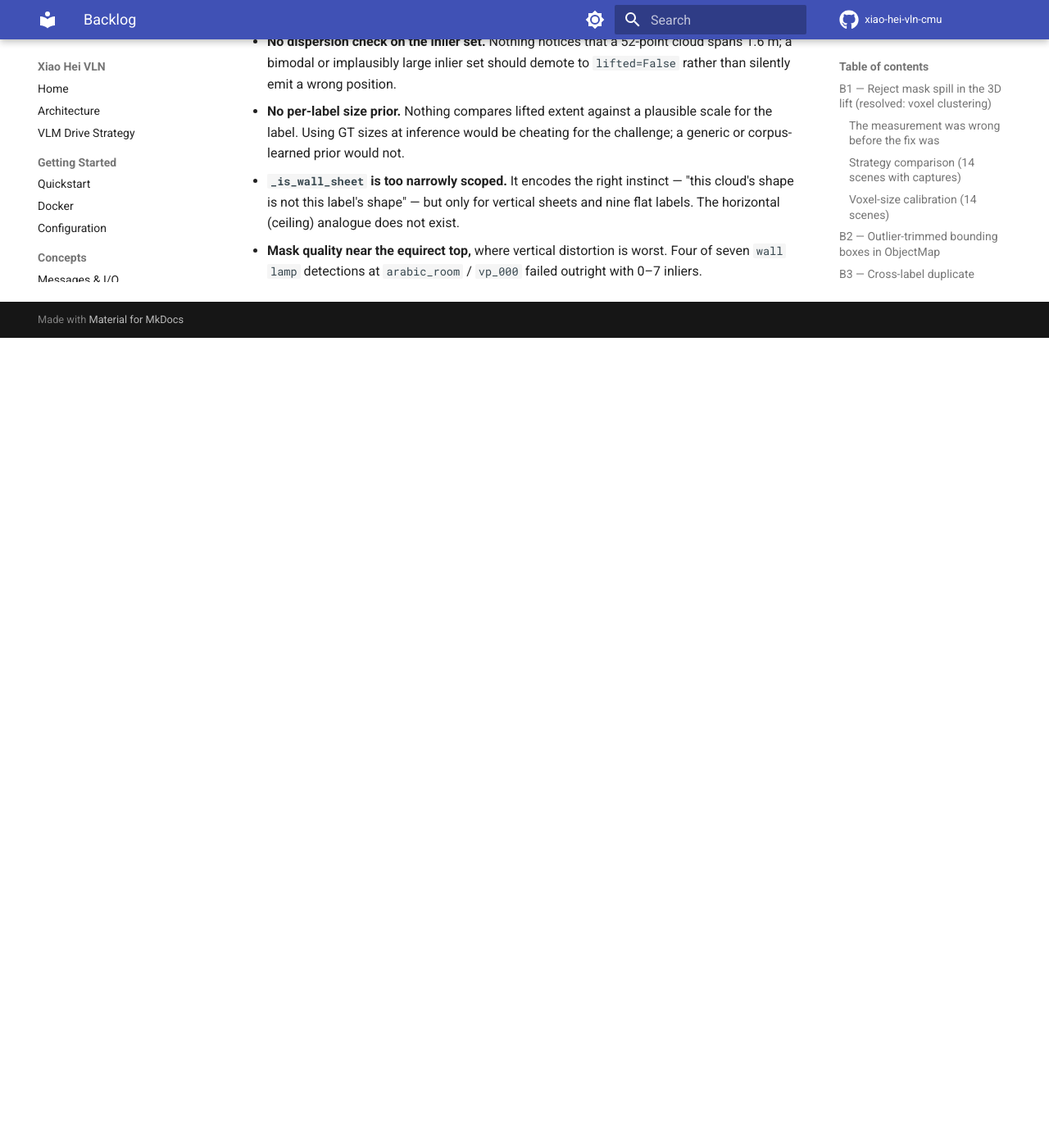
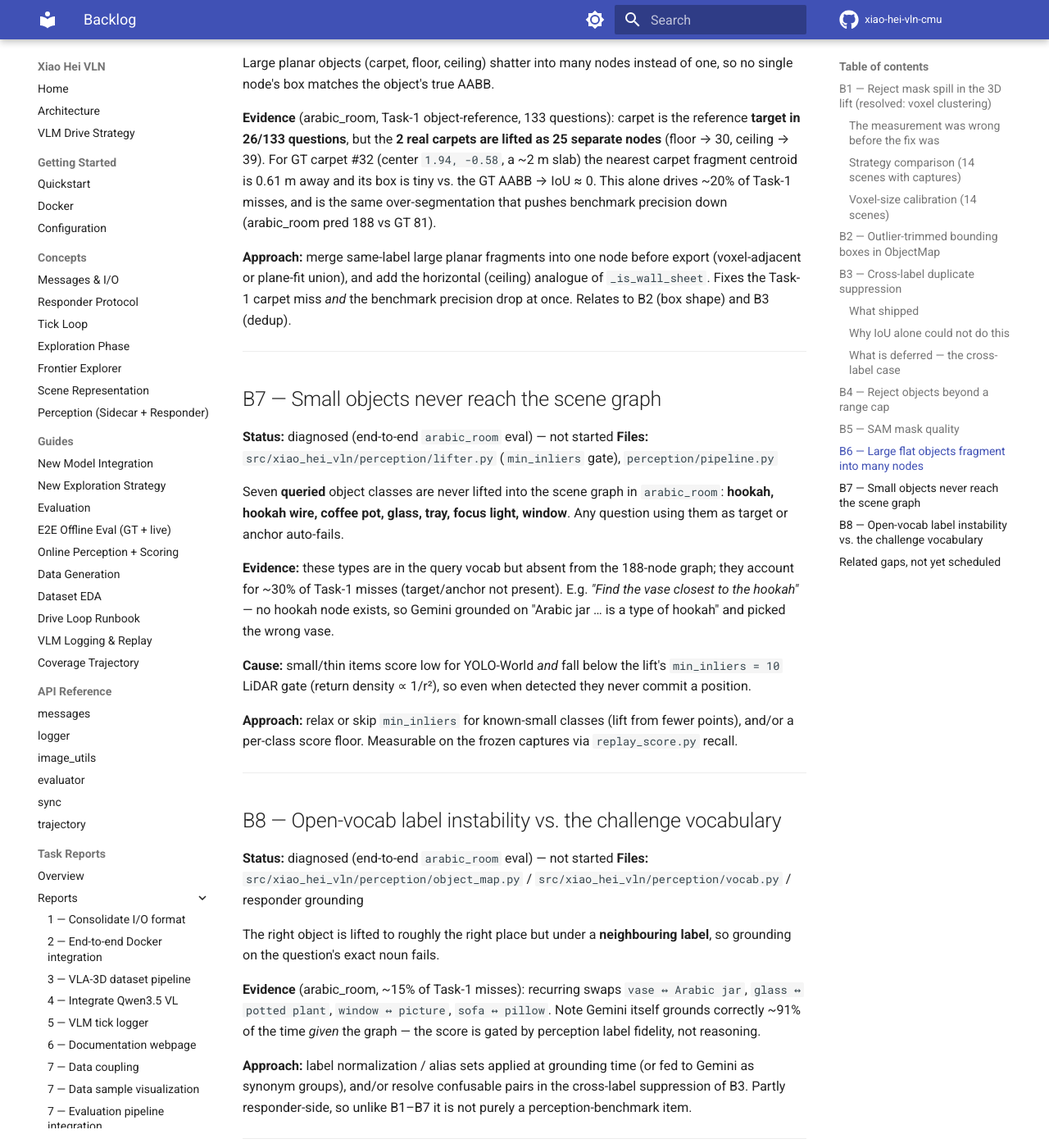
Before and after one commit to ginlov/xiao-hei-vln-cmu, an MkDocs documentation site: the page built from docs/tasks/backlog.md, in a window 1280 px wide and 1400 px high, scrolled down 6983 px. Shown: the whole window at 82% size. Built offline with MkDocs 1.6.1 and Material for MkDocs 9.7.7, drawn with Linux system fonts in a browser that asks for light colours; comment, search, counter and statistics services are not loaded; before the commit the page ends 7395 px from its top, so only the background shows below that; some of the changed text lies outside the part shown.

Commit message:
docs(backlog): log e2e root-cause findings as B6/B7/B8
From the arabic_room end-to-end eval (Task-1 object-reference, SR@0.25 = 20%),
the score is gated by perception, not Gemini grounding (~91% correct given the
graph). Record the three dominant failure modes with evidence:

- B6: large flat objects (carpet/floor/ceiling) fragment into many nodes
  (2 carpets -> 25) so no box matches the true AABB; ~20% of Task-1 misses.
- B7: 7 queried small classes (hookah, glass, coffee pot, tray, window,
  focus light, hookah wire) never clear the min_inliers lift gate; ~30% of
  misses (target/anchor absent).
- B8: open-vocab label swaps (vase<->Arabic jar, glass<->potted plant, ...)
  put the right object under the wrong label; ~15% of misses.

Co-Authored-By: Claude Opus 4.8 <noreply@anthropic.com>

```diff
--- a/docs/tasks/backlog.md
+++ b/docs/tasks/backlog.md
@@ -294,6 +294,75 @@ be re-dumped for a fair A/B.
 
 ---
 
+## B6 — Large flat objects fragment into many nodes
+
+**Status:** diagnosed (end-to-end `arabic_room` eval) — not started
+**Files:** `src/xiao_hei_vln/perception/object_map.py`
+
+Large planar objects (carpet, floor, ceiling) shatter into many nodes instead
+of one, so no single node's box matches the object's true AABB.
+
+**Evidence** (arabic_room, Task-1 object-reference, 133 questions): carpet is
+the reference **target in 26/133 questions**, but the **2 real carpets are
+lifted as 25 separate nodes** (floor → 30, ceiling → 39). For GT carpet #32
+(center `1.94, -0.58`, a ~2 m slab) the nearest carpet fragment centroid is
+0.61 m away and its box is tiny vs. the GT AABB → IoU ≈ 0. This alone drives
+~20% of Task-1 misses, and is the same over-segmentation that pushes benchmark
+precision down (arabic_room pred 188 vs GT 81).
+
+**Approach:** merge same-label large planar fragments into one node before
+export (voxel-adjacent or plane-fit union), and add the horizontal (ceiling)
+analogue of `_is_wall_sheet`. Fixes the Task-1 carpet miss *and* the benchmark
+precision drop at once. Relates to B2 (box shape) and B3 (dedup).
+
+---
+
+## B7 — Small objects never reach the scene graph
+
+**Status:** diagnosed (end-to-end `arabic_room` eval) — not started
+**Files:** `src/xiao_hei_vln/perception/lifter.py` (`min_inliers` gate),
+`perception/pipeline.py`
+
+Seven **queried** object classes are never lifted into the scene graph in
+`arabic_room`: **hookah, hookah wire, coffee pot, glass, tray, focus light,
+window**. Any question using them as target or anchor auto-fails.
+
+**Evidence:** these types are in the query vocab but absent from the 188-node
+graph; they account for ~30% of Task-1 misses (target/anchor not present).
+E.g. *"Find the vase closest to the hookah"* — no hookah node exists, so Gemini
+grounded on "Arabic jar … is a type of hookah" and picked the wrong vase.
+
+**Cause:** small/thin items score low for YOLO-World *and* fall below the
+lift's `min_inliers = 10` LiDAR gate (return density ∝ 1/r²), so even when
+detected they never commit a position.
+
+**Approach:** relax or skip `min_inliers` for known-small classes (lift from
+fewer points), and/or a per-class score floor. Measurable on the frozen
+captures via `replay_score.py` recall.
+
+---
+
+## B8 — Open-vocab label instability vs. the challenge vocabulary
+
+**Status:** diagnosed (end-to-end `arabic_room` eval) — not started
+**Files:** `src/xiao_hei_vln/perception/object_map.py` /
+`src/xiao_hei_vln/perception/vocab.py` / responder grounding
+
+The right object is lifted to roughly the right place but under a **neighbouring
+label**, so grounding on the question's exact noun fails.
+
+**Evidence** (arabic_room, ~15% of Task-1 misses): recurring swaps
+`vase ↔ Arabic jar`, `glass ↔ potted plant`, `window ↔ picture`,
+`sofa ↔ pillow`. Note Gemini itself grounds correctly ~91% of the time *given*
+the graph — the score is gated by perception label fidelity, not reasoning.
+
+**Approach:** label normalization / alias sets applied at grounding time (or
+fed to Gemini as synonym groups), and/or resolve confusable pairs in the
+cross-label suppression of B3. Partly responder-side, so unlike B1–B7 it is not
+purely a perception-benchmark item.
+
+---
+
 ## Related gaps, not yet scheduled
 
 Recorded from the same investigation; no work planned yet.
```
